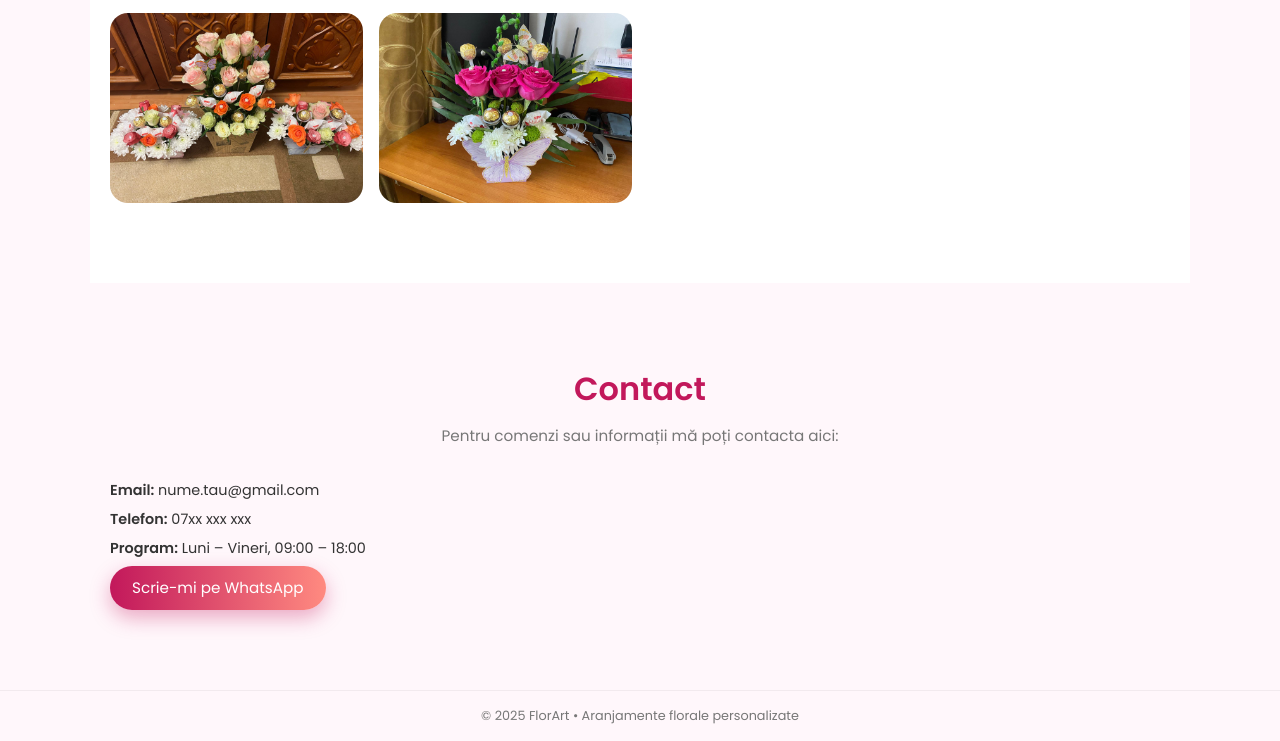
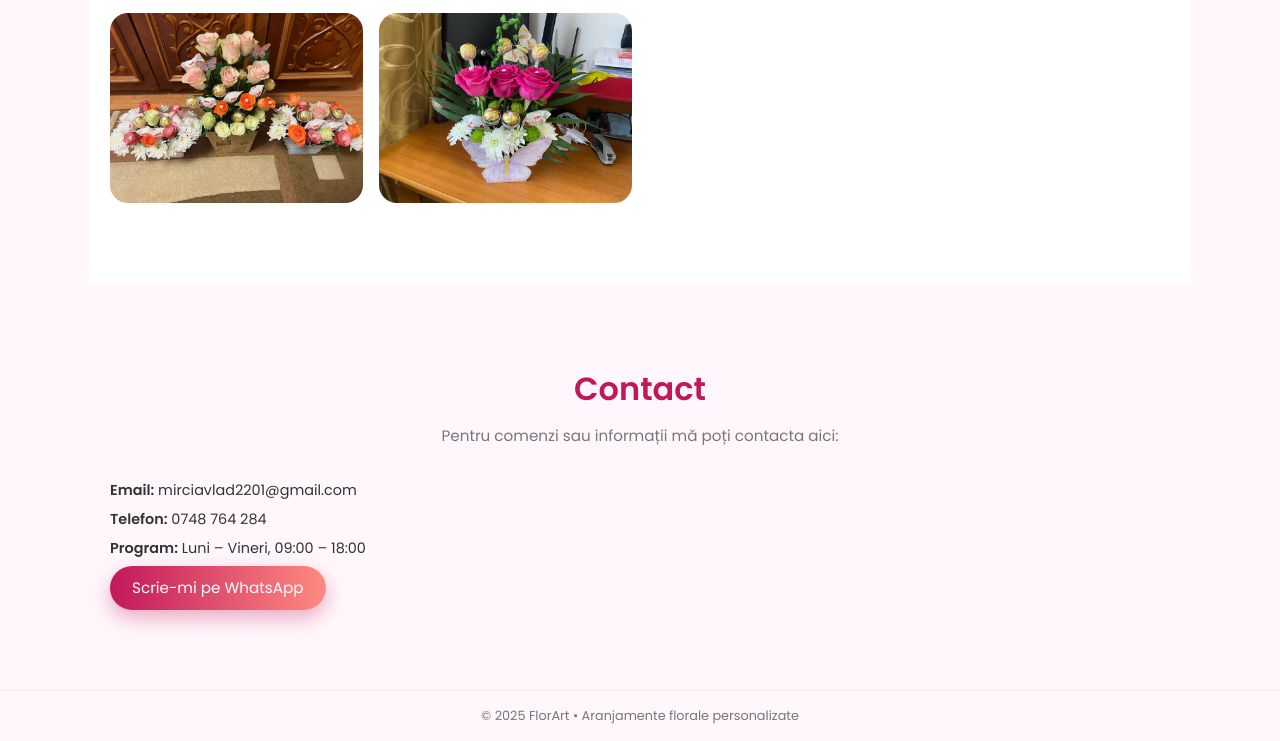
Before and after one commit to Leonard2917/SiteAranjamente, a plain HTML site: page index.html in a window 1280 px wide. Shown: the part 2141-2882 px from the top of the page. Drawn offline with Linux system fonts and the light colour scheme.

Commit message:
Update index.html

```diff
--- a/index.html
+++ b/index.html
@@ -103,8 +103,8 @@
 
   <div class="contact-layout contact-simple">
     <div class="contact-info">
-      <p><strong>Email:</strong> nume.tau@gmail.com</p>
-      <p><strong>Telefon:</strong> 07xx xxx xxx</p>
+      <p><strong>Email:</strong> mirciavlad2201@gmail.com</p>
+      <p><strong>Telefon:</strong> 0748 764 284</p>
       <p><strong>Program:</strong> Luni – Vineri, 09:00 – 18:00</p>
 
       <a class="btn-primary"
```
